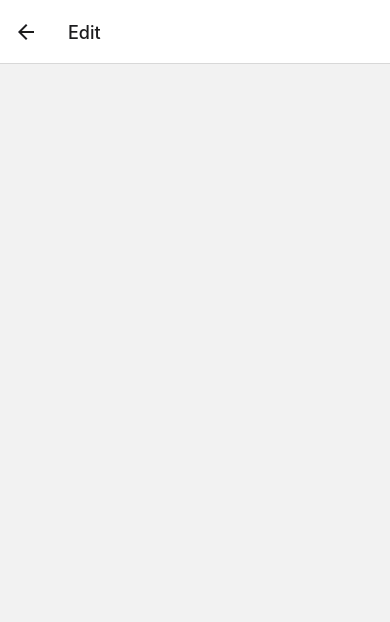
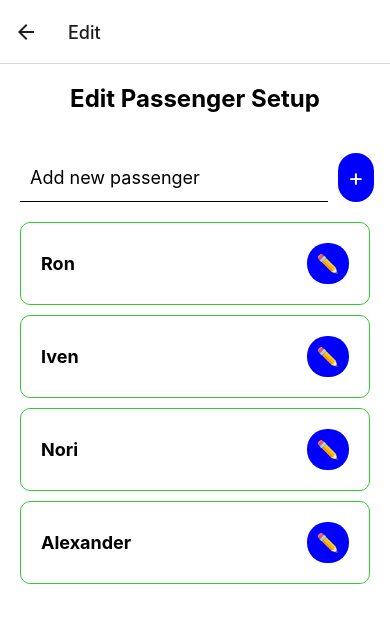
Before and after one commit to aherman21/CarExpenseApp, a React Native app: screen /Edit in a window 390 px wide. Shown: the top 622 px of the page. Built offline with nearby package versions, Linux system fonts and the light colour scheme.

Commit message:
nice editscreen added

```diff
--- a/src/screens/EditScreen.js
+++ b/src/screens/EditScreen.js
@@ -1,20 +1,115 @@
 import React, { useState } from 'react';
 import { View, Text, TextInput, TouchableOpacity, StyleSheet, FlatList, ScrollView } from 'react-native';
 
+// Mock data
+let nextId = 5;
+
 const EditScreen = () => {
-  // ... your edit screen logic and return statement
+  const [passengers, setPassengers] = useState([
+    { id: '1', name: 'Ron', onboard: true },
+    { id: '2', name: 'Iven', onboard: true },
+    { id: '3', name: 'Nori', onboard: true },
+    { id: '4', name: 'Alexander', onboard: true },
+  ]);
+  const [newPassengerName, setNewPassengerName] = useState('');
 
-  // ... rest of your code including the component and styles
+  const handleAddPress = () => {
+    if (newPassengerName.trim()) {
+      const newPassenger = {
+        id: String(nextId++), // This is a simple auto-increment for example purposes
+        name: newPassengerName,
+        onboard: false,
+      };
+      setPassengers([...passengers, newPassenger]);
+      setNewPassengerName('');
+    }
+  };
 
   return (
     <ScrollView style={styles.container}>
-      {/* ... your edit screen UI elements */}
+      <Text style={styles.header}>Edit Passenger Setup</Text>
+      <View style={styles.inputContainer}>
+        <TextInput
+          style={styles.input}
+          onChangeText={setNewPassengerName}
+          value={newPassengerName}
+          placeholder="Add new passenger"
+        />
+        <TouchableOpacity onPress={handleAddPress} style={styles.addButton}>
+          <Text style={styles.addButtonText}>+</Text>
+        </TouchableOpacity>
+      </View>
+      <FlatList
+        data={passengers}
+        keyExtractor={(item) => item.id}
+        renderItem={({ item }) => (
+          <View style={[styles.passengerItem, { borderColor: item.onboard ? '#32CD32' : '#FFA500' }]}>
+            <Text style={styles.passengerName}>{item.name}</Text>
+            <TouchableOpacity style={styles.editButton}>
+              <Text style={styles.editButtonText}>✏️</Text>
+            </TouchableOpacity>
+          </View>
+        )}
+      />
     </ScrollView>
   );
 };
 
 const styles = StyleSheet.create({
-  // ... your styles for edit screen
+  container: {
+    flex: 1,
+    backgroundColor: '#fff',
+  },
+  header: {
+    fontSize: 24,
+    fontWeight: 'bold',
+    padding: 20,
+    textAlign: 'center',
+  },
+  inputContainer: {
+    flexDirection: 'row',
+    padding: 20,
+  },
+  input: {
+    flex: 1,
+    marginRight: 10,
+    padding: 10,
+    borderBottomWidth: 1,
+    borderColor: '#000',
+    fontSize: 18,
+  },
+  addButton: {
+    backgroundColor: '#0000FF',
+    borderRadius: 20,
+    padding: 10,
+  },
+  addButtonText: {
+    color: '#fff',
+    fontSize: 24,
+  },
+  passengerItem: {
+    flexDirection: 'row',
+    justifyContent: 'space-between',
+    alignItems: 'center',
+    padding: 20,
+    borderWidth: 1,
+    borderRadius: 10,
+    marginHorizontal: 20,
+    marginBottom: 10,
+  },
+  passengerName: {
+    fontSize: 18,
+    fontWeight: 'bold',
+  },
+  editButton: {
+    backgroundColor: '#0000FF',
+    borderRadius: 20,
+    padding: 10,
+  },
+  editButtonText: {
+    color: '#fff',
+    fontSize: 18,
+  },
 });
 
 export default EditScreen;
```
